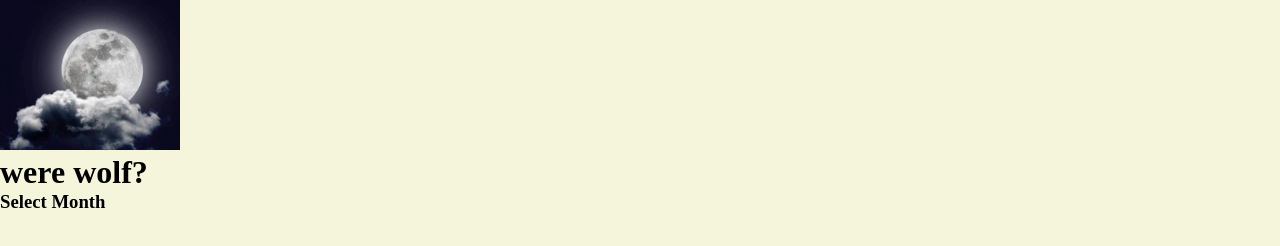
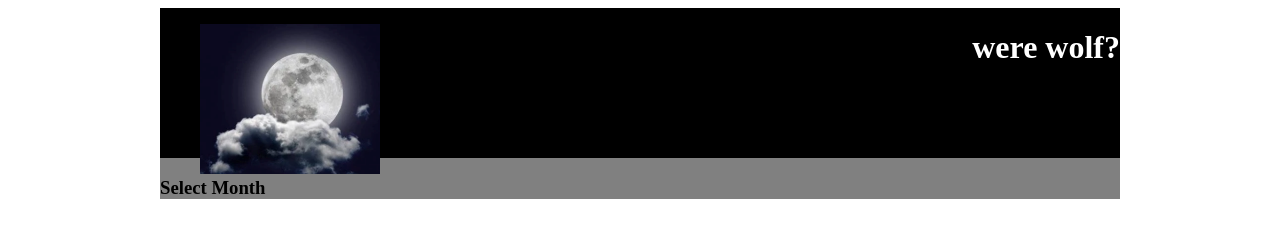
Before and after one commit to amberjohnsonsmile/hackathon-client, a plain HTML site: page index.html in a window 1280 px wide. Drawn offline with Linux system fonts and the light colour scheme.

Commit message:
join html and css

```diff
--- a/index.html
+++ b/index.html
@@ -9,7 +9,7 @@
     <body>
         <div class="base">
             <header class="title-header">
-                <figure>
+                <figure class="title-img">
                     <img src="./img/moon.png" alt="werewolf" height="150px">
                     <figcaption class="figCaption"></figcaption>
                 </figure>
--- a/main.css
+++ b/main.css
@@ -1,5 +1,25 @@
-*, body {
-    background: beige;
-    padding: 0;
-    margin: 0;
+/* body {
+
+} */
+
+.base {
+    background-color: gray;
+    width: 960px;
+    margin: 0 auto;
 }
+
+.title-header {
+    display: flex;
+    justify-content: space-between;
+    align-items: flex-start;
+    background-color: black;
+    height: 150px;
+}
+
+.title-img {
+
+}
+
+h1 {
+    color: white;
+}
```
Also changed, not shown: img/fangs.png (added).
